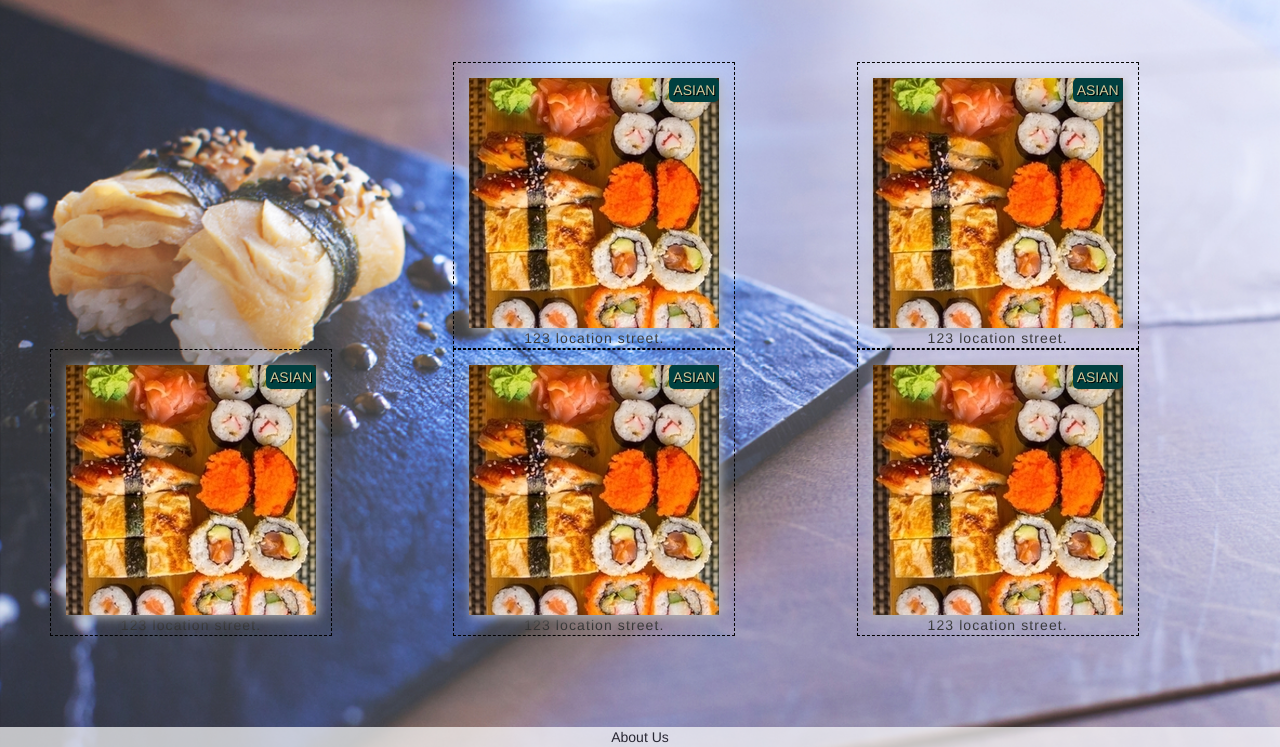
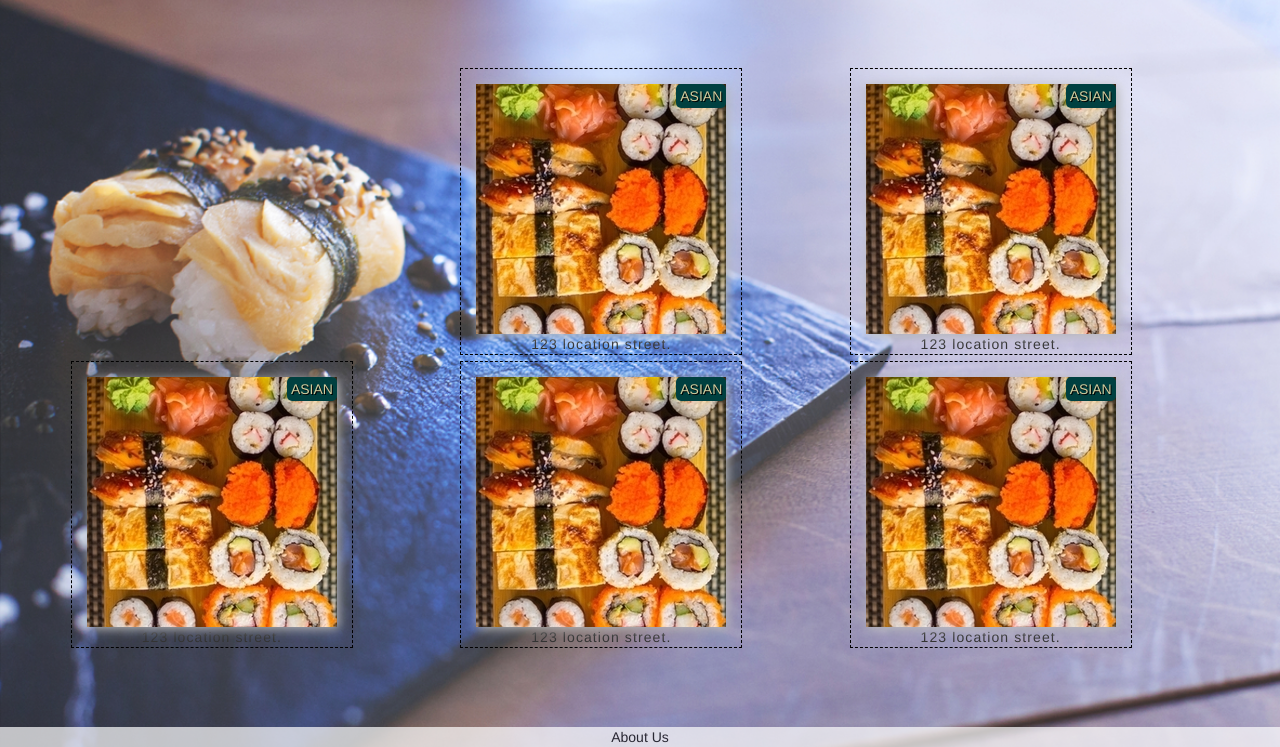
Before and after one commit to submitterash/massless, a plain HTML site: page index.html in a window 1280 px wide. Shown: the part 53-800 px from the top of the page. Drawn offline with nearby package versions, Linux system fonts and the light colour scheme.

Commit message:
Final fix

```diff
--- a/bin/styles.css
+++ b/bin/styles.css
@@ -139,7 +139,9 @@ footer, header {
 	margin:0 auto;
 	/*padding-bottom:20px;*/
 }
-
+.row{
+	margin: 0.5%;
+}
 .tof {
 	right: 0;
 	padding:2px 4px;
```
Also changed, not shown: index.html (+2 -2 lines).
